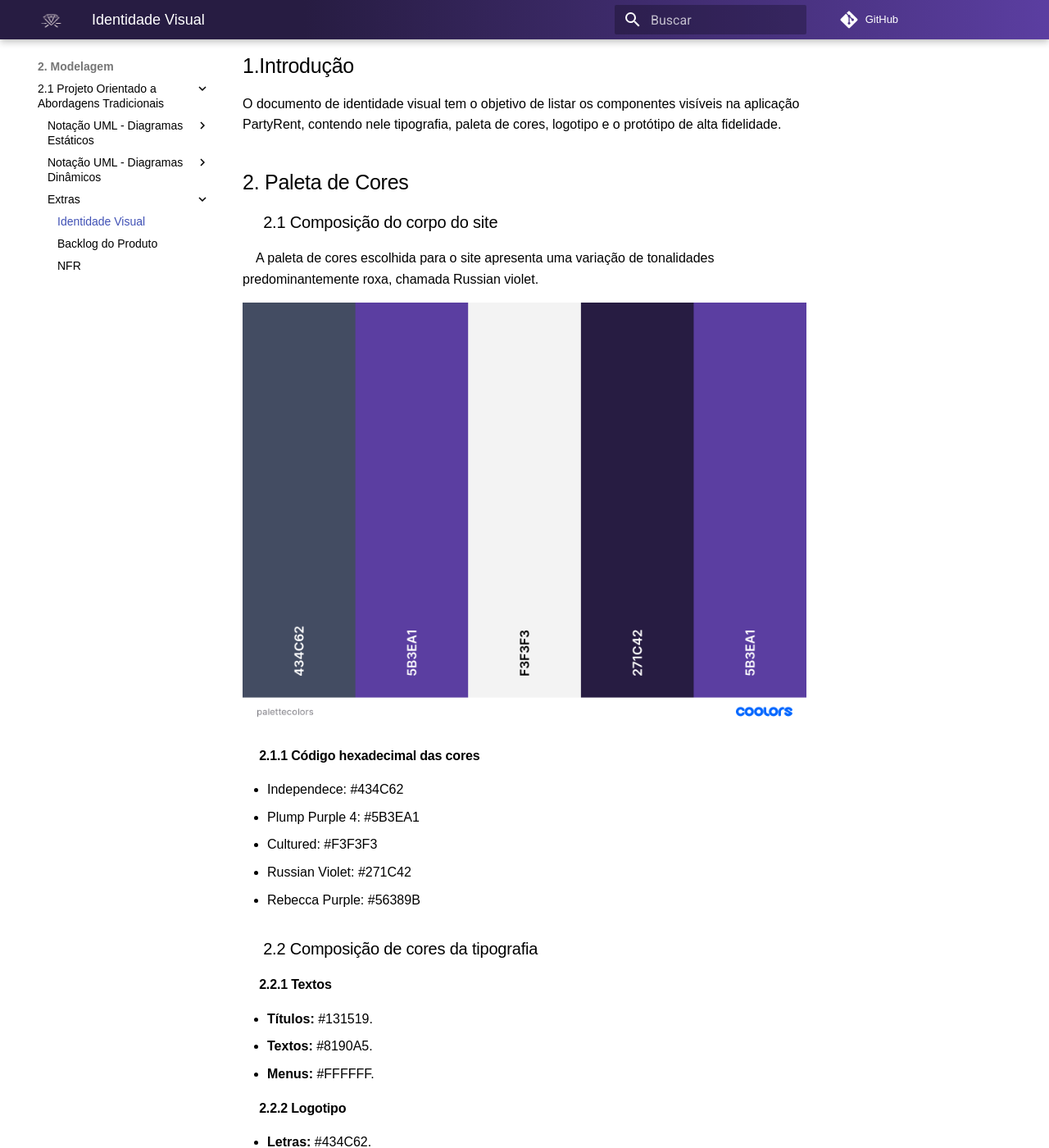
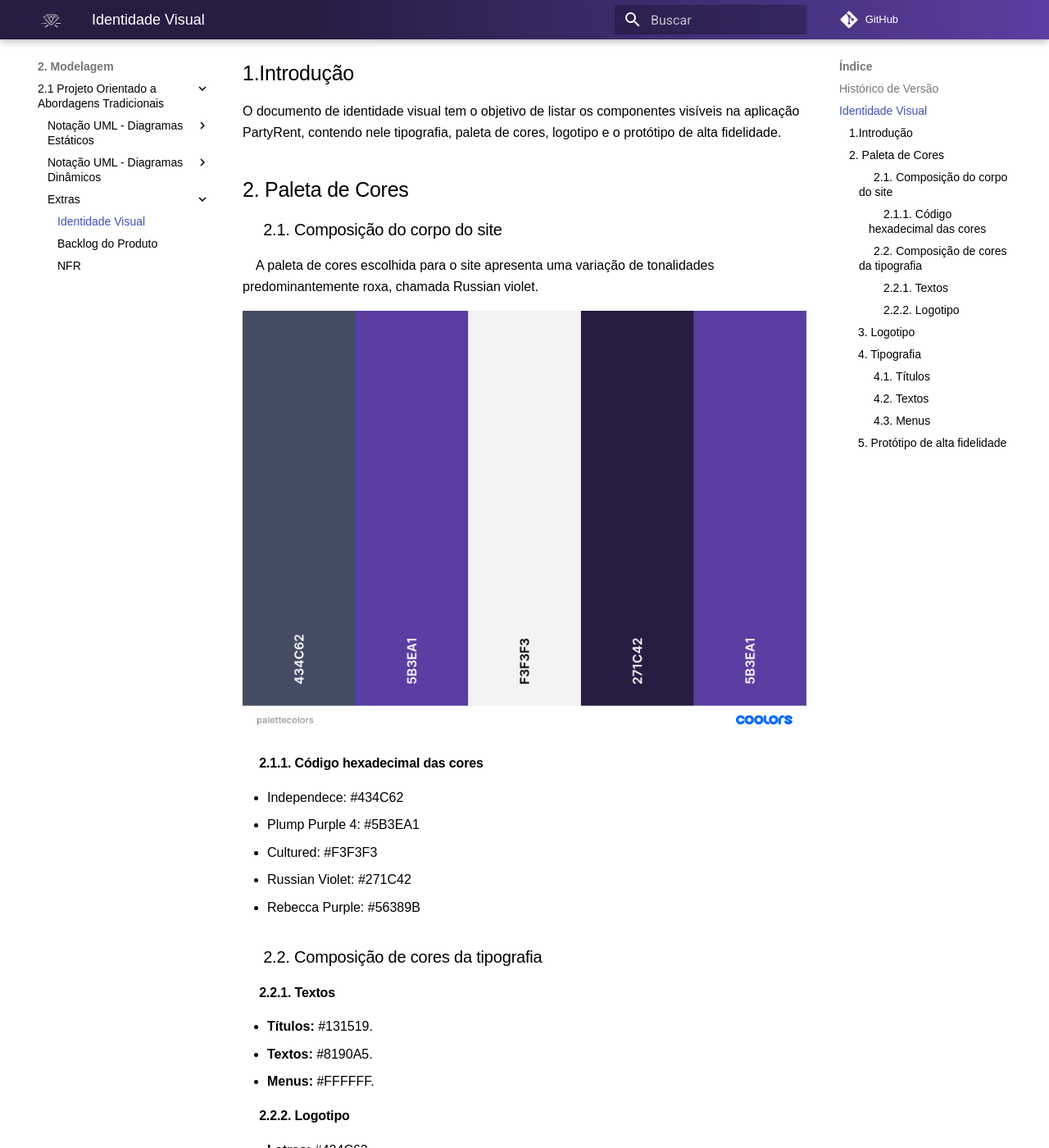
Before and after one commit to UnBArqDsw2021-2/2021.2_G7_-AluguelKitsFesta, an MkDocs documentation site: the page built from docs/modelagem/identidadevisual.md, in a window 1280 px wide and 1400 px high, scrolled down 370 px. Shown: the whole window at 82% size. Built offline with MkDocs 1.6.1 and Material for MkDocs 9.7.7, drawn with Linux system fonts in a browser that asks for light colours; comment, search, counter and statistics services are not loaded; some of the changed text lies outside the part shown.

Commit message:
update docs

```diff
--- a/docs/modelagem/DiagramaAtividade/DiagramaAtividade.md
+++ b/docs/modelagem/DiagramaAtividade/DiagramaAtividade.md
@@ -1,10 +1,10 @@
-# Diagrama de Atividade
-
-## Versionamento
+## Histórico de Versão
 
 | Data       | Versão | Descrição                       | Autor(es)        |
 | ---------- | ------ | ------------------------------- | ---------------- |
 | 20/02/2022 | 1.0    | Criação do Documento e Diagramas| Matheus Clemente |
+
+# Diagrama de Atividade
 
 ## 1. Introdução
 
--- a/docs/modelagem/DiagramaComunicação/DiagramaComunicacao.md
+++ b/docs/modelagem/DiagramaComunicação/DiagramaComunicacao.md
@@ -1,11 +1,10 @@
-# Diagrama de Comunicação
-
-## Versionamento
+## Histórico de Versão
 
 | Data       | Versão | Descrição                       | Autor(es)        |
 | ---------- | ------ | ------------------------------- | ---------------- |
 | 20/02/2022 | 1.0    | Criação do Documento e Diagramas| Matheus Clemente |
 
+# Diagrama de Comunicação
 ## 1. Introdução
 
 Um diagrama de comunicação, também chamado de diagrama de colaboração, é um tipo de diagrama UML de interação que demostra interações entre objetos e/ou partes, utilizando mensagens sequenciadas.
--- a/docs/modelagem/identidadevisual.md
+++ b/docs/modelagem/identidadevisual.md
@@ -1,10 +1,10 @@
-# Versionamento
+## Histórico de Versão
 
-| Data       | Versão | Descrição                                                 | Autores      |
+| Data       | Versão | Descrição                                                 | Autor(es)      |
 | ---------- | ------ | --------------------------------------------------------- | ------------ |
 | 14/01/2022 | 1.0    | Criação do documento e adição de conteúdo                 | Victor |
 
-# Documento de Identidade Visual
+# Identidade Visual
 
 ## 1.Introdução
 
@@ -14,14 +14,14 @@
 ## 2. Paleta de Cores
 
 
-### &emsp; 2.1 Composição do corpo do site
+### &emsp; 2.1. Composição do corpo do site
 
  &emsp;A paleta de cores escolhida para o site apresenta uma variação de tonalidades predominantemente roxa, chamada Russian violet.
 
  [![Russian Violet](../modelagem/imagensmodel/palettecolors.png)](../modelagem/imagensmodel/palettecolors.png)
 
 
-#### &emsp; 2.1.1 Código hexadecimal das cores
+#### &emsp; 2.1.1. Código hexadecimal das cores
 * Independece: #434C62
 * Plump Purple 4: #5B3EA1
 * Cultured: #F3F3F3
@@ -29,15 +29,15 @@
 * Rebecca Purple: #56389B
 
 
-### &emsp; 2.2 Composição de cores da tipografia
+### &emsp; 2.2. Composição de cores da tipografia
 
-#### &emsp; 2.2.1 Textos
+#### &emsp; 2.2.1. Textos
 
  * **Títulos:** #131519.
  * **Textos:** #8190A5.
  * **Menus:** #FFFFFF.
 
-#### &emsp; 2.2.2 Logotipo
+#### &emsp; 2.2.2. Logotipo
 
  * **Letras:** #434C62.
  * **Resto da composição:** #5B3EA1.
@@ -52,7 +52,7 @@
 
 ## &ensp; 4. Tipografia
 
-### &emsp; 4.1 Títulos
+### &emsp; 4.1. Títulos
 
  Fonte | Tamanho | Espaçamento das linhas | Espaçamento das letras
  :--- | :---: | :---: | :---:
@@ -62,13 +62,13 @@
 
  ---
 
-### &emsp; 4.2 Textos
+### &emsp; 4.2. Textos
 
  Fonte | Tamanho | Espaçamento das linhas | Espaçamento das letras
  :--- | :---: | :---: | :---:
  Lato | 18px | 28px | 0px
 
-### &emsp; 4.3 Menus
+### &emsp; 4.3. Menus
 
  Fonte | Tamanho | Espaçamento das linhas | Espaçamento das letras
  :--- | :---: | :---: | :---:
```
Also changed, not shown: docs/modelagem/backlog.md (+1 -1 lines).
